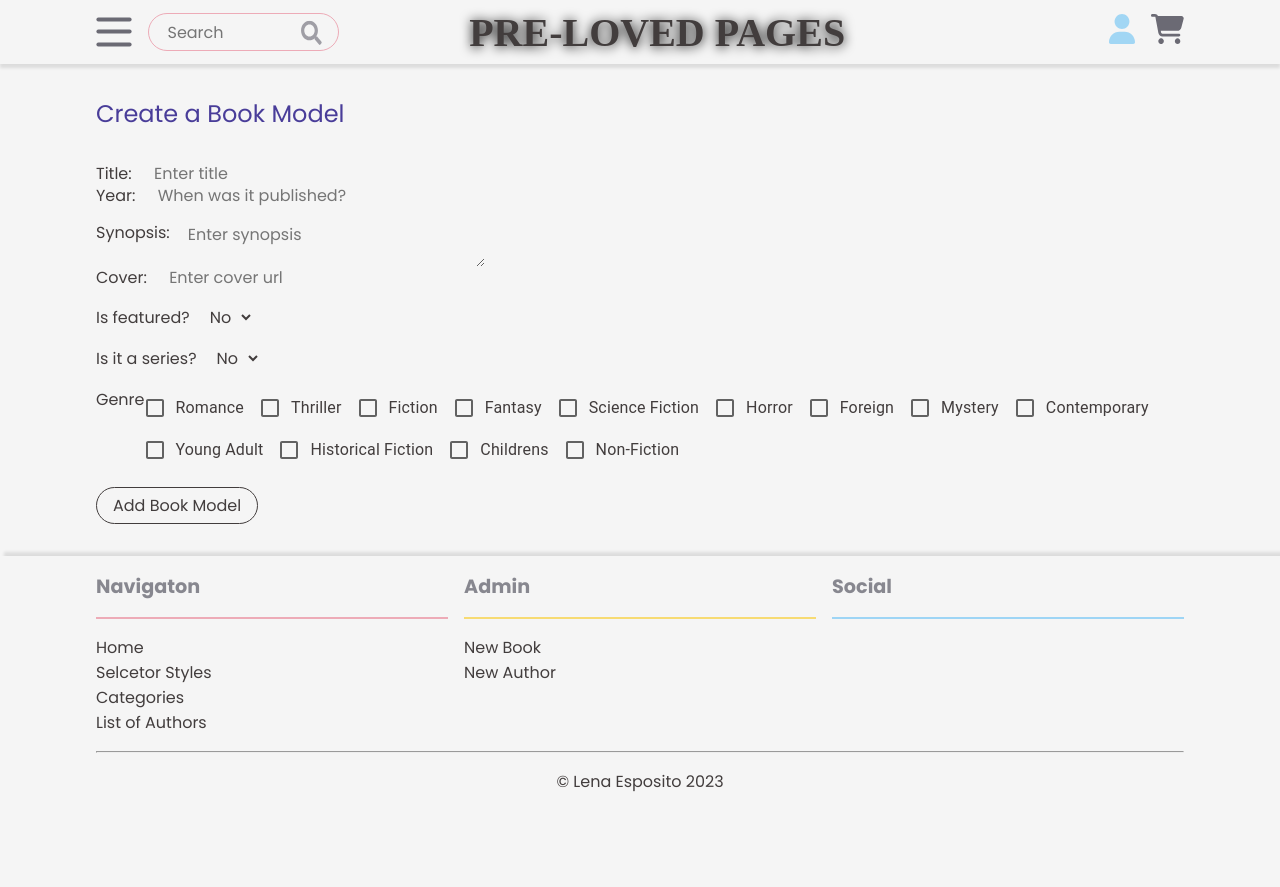
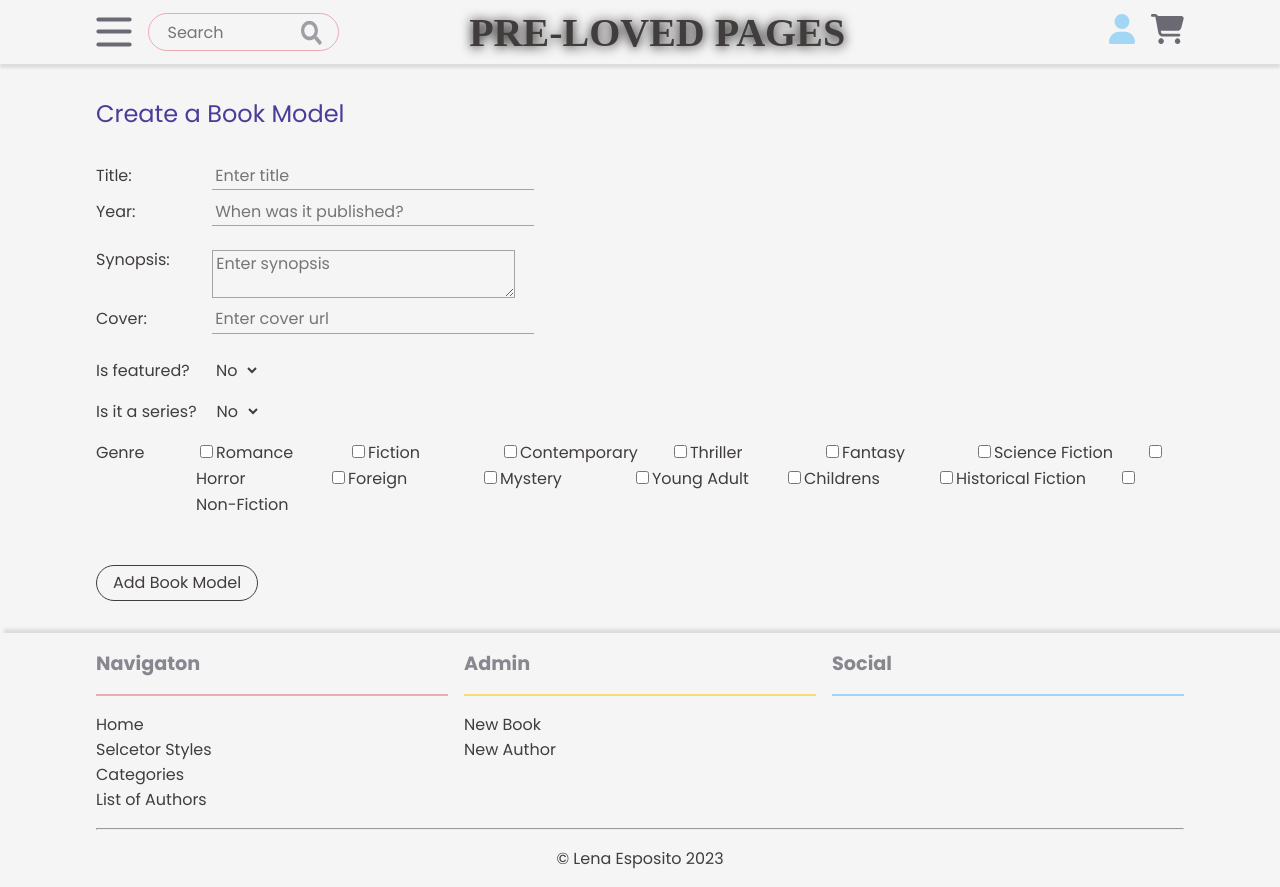
Before and after one commit to majaspar/prelovedpages, a React (Vite) app in the folder prelovedpages/: page /newbook in a window 1280 px wide. Before the commit the page ends 810 px from the top, so only its background shows below. Built offline with nearby package versions, Linux system fonts and the light colour scheme; a web font is replaced by a local one.

Commit message:
add new book functionality

```diff
--- a/prelovedpages/src/admin/NewAuthor.jsx
+++ b/prelovedpages/src/admin/NewAuthor.jsx
@@ -24,7 +24,7 @@ export default function NewAuthor() {
         setAuthor(response.data);
       })
       .catch(error => console.log(error));
-      navigate('/newauthor')
+      navigate('/allauthors')
 
   }
 
--- a/prelovedpages/src/admin/NewBook.jsx
+++ b/prelovedpages/src/admin/NewBook.jsx
@@ -5,8 +5,9 @@ import FormGroup from '@mui/material/FormGroup';
 import FormControlLabel from '@mui/material/FormControlLabel';
 import Checkbox from '@mui/material/Checkbox';
 import FormControl from '@mui/material/FormControl';
+import axios from 'axios'
 
-export default function NewBook() {
+export default function NewBook({ authorid }) {
 
   const [title, setTitle] = useState('');
   const [publishedYear, setPublishedYear] = useState();
@@ -16,54 +17,49 @@ export default function NewBook() {
   const [isPartOfSeries, setIsPartOfSeries] = useState(false);
   const [series, setSeries] = useState(null);
   const [volume, setVolume] = useState(null);
+  const [genre, setGenre] = useState([])
 
-  const [genre, setGenre] = useState({
-    romance: false,
-    thriller: false,
-    fiction: false,
-    fantasy: false,
-    sciencefiction: false,
-    horror: false,
-    foreign: false,
-    mystery: false,
-    contemporary: false,
-    youngadult: false,
-    historicalfiction: false,
-    childrens: false,
-    nonfiction: false
-  });
+  // const [genreObj, setGenreObj] = useState([{
+  //   romance: false, thriller: false, fiction: false, fantasy: false, sciencefiction: false, horror: false, foreign: false, mystery: false, contemporary: false, youngadult: false, historicalfiction: false, childrens: false, nonfiction: false
+  // }]);
 
 
-  const baseURL = 'http://localhost:5000/api/:authors'
+  const navigate = useNavigate();
+
   // Genre Checkboxes
-  const handleChange = (event) => {
-    setGenre({
-      ...genre,
-      [event.target.name]: event.target.checked,
-    });
+  const handleGenreChange = (e) => {
+    const value = e.target.value;
+    const checked = e.target.checked;
+    if(checked) {
+      setGenre([
+        ...genre, value
+      ])
+    } else {
+      setGenre(genre.filter(e => (e !== value)))
+    }
   };
 
-  const { romance, thriller, fiction, fantasy, sciencefiction, horror, foreign, mystery, contemporary, youngadult, historicalfiction, childrens, nonfiction } = genre;
-
+  const baseURL = '/api/books'
   //add book model form submit
   function postBookData() {
     axios
-      .post(`${baseURL}/addbook`, {
-        title, lastName, isAlive, originalLanguage
+      .post(`${baseURL}/${authorid}/addbook`, {
+        title, publishedYear, synopsis, cover, isFeatured, isPartOfSeries, series, volume, genre
       })
       .then((response) => {
         setAuthor(response.data);
       })
       .catch(error => console.log(error));
-      navigate('/newauthor')
 
+    navigate(`/allauthors/${authorid}`)
   }
 
   return (<section className='admin margins mt2'>
 
     <h2>Create a Book Model</h2>
+    <h2>{authorid}</h2>
 
-    <form className='mt2'>
+    <div className='mt2 form'>
 
       <p><label className='mr1' htmlFor="title">Title: </label>
         <input
@@ -125,70 +121,39 @@ export default function NewBook() {
         <></>}
 
       <div className='mt1 flex'>
-
         <label>Genre</label>
-        <FormControl component="fieldset" variant="standard">
-          <FormGroup>
-            <div className='NewBook__genre flex'>
-              <FormControlLabel
-                control={<Checkbox checked={romance} onChange={handleChange} name="romance" />}
-                label="Romance"
-              />
-              <FormControlLabel
-                control={<Checkbox checked={thriller} onChange={handleChange} name="thriller" />}
-                label="Thriller"
-              />
-              <FormControlLabel
-                control={<Checkbox checked={fiction} onChange={handleChange} name="fiction" />}
-                label="Fiction"
-              />
-              <FormControlLabel
-                control={<Checkbox checked={fantasy} onChange={handleChange} name="fantasy" />}
-                label="Fantasy"
-              />
-              <FormControlLabel
-                control={<Checkbox checked={sciencefiction} onChange={handleChange} name="sciencefiction" />}
-                label="Science Fiction"
-              />
-              <FormControlLabel
-                control={<Checkbox checked={horror} onChange={handleChange} name="horror" />}
-                label="Horror"
-              />
-              <FormControlLabel
-                control={<Checkbox checked={foreign} onChange={handleChange} name="foreign" />}
-                label="Foreign"
-              />
-              <FormControlLabel
-                control={<Checkbox checked={mystery} onChange={handleChange} name="mystery" />}
-                label="Mystery"
-              />
-              <FormControlLabel
-                control={<Checkbox checked={contemporary} onChange={handleChange} name="contemporary" />}
-                label="Contemporary"
-              />
-              <FormControlLabel
-                control={<Checkbox checked={youngadult} onChange={handleChange} name="youngadult" />}
-                label="Young Adult"
-              />
-              <FormControlLabel
-                control={<Checkbox checked={historicalfiction} onChange={handleChange} name="historicalfiction" />}
-                label="Historical Fiction"
-              />
-              <FormControlLabel
-                control={<Checkbox checked={childrens} onChange={handleChange} name="childrens" />}
-                label="Childrens"
-              />
-              <FormControlLabel
-                control={<Checkbox checked={nonfiction} onChange={handleChange} name="nonfiction" />}
-                label="Non-Fiction"
-              />
-            </div>
-          </FormGroup>
-        </FormControl>
+        <div>
+          <input type="checkbox" id="romance" name="genre" value="Romance" onChange={handleGenreChange}/>
+          <label className='mr2' htmlFor="romance">Romance</label>
+          <input type="checkbox" id="fiction" name="genre" value="Fiction" onChange={handleGenreChange}/>
+          <label className='mr2' htmlFor="fiction">Fiction</label>
+          <input type="checkbox" id="contemporary" name="genre" value="Contemporary" onChange={handleGenreChange}/>
+          <label className='mr2' htmlFor="contemporary">Contemporary</label>
+          <input type="checkbox" id="thriller" name="genre" value="Thriller"onChange={handleGenreChange} />
+          <label className='mr2' htmlFor="thriller">Thriller</label>
+          <input type="checkbox" id="fantasy" name="genre" value="Fantasy" onChange={handleGenreChange}/>
+          <label className='mr2' htmlFor="fantasy">Fantasy</label>
+          <input type="checkbox" id="sciencefiction" name="genre" value="Science Fiction" onChange={handleGenreChange}/>
+          <label className='mr2' htmlFor="sciencefiction">Science Fiction</label>
+          <input type="checkbox" id="horror" name="genre" value="Horror" onChange={handleGenreChange}/>
+          <label className='mr2' htmlFor="horror">Horror</label>
+          <input type="checkbox" id="foreign" name="genre" value="Foreign" onChange={handleGenreChange}/>
+          <label className='mr2' htmlFor="foreign">Foreign</label>
+          <input type="checkbox" id="mystery" name="genre" value="Mystery" onChange={handleGenreChange}/>
+          <label className='mr2' htmlFor="mystery">Mystery</label>
+          <input type="checkbox" id="youngadult" name="genre" value="Young Adult" onChange={handleGenreChange}/>
+          <label className='mr2' htmlFor="youngadult">Young Adult</label>
+          <input type="checkbox" id="childrens" name="genre" value="Childrens" onChange={handleGenreChange}/>
+          <label className='mr2' htmlFor="childrens">Childrens</label>
+          <input type="checkbox" id="historicalfiction" name="genre" value="Historical Fiction" onChange={handleGenreChange}/>
+          <label className='mr2' htmlFor="historicalfiction">Historical Fiction</label>
+          <input type="checkbox" id="nonfiction" name="genre" value="Non-Fiction" onChange={handleGenreChange}/>
+          <label className='mr2' htmlFor="nonfiction">Non-Fiction</label>
+        </div>
       </div>
-      <button onClick={postBookData} type='submit' className='btn mt1'>Add Book Model</button>
-    </form>
-
+      <button onClick={postBookData} type='submit' className='btn mt3'>Add Book Model</button>
+    </div>
+    {/* End of form */}
   </section>
   )
 }
--- a/prelovedpages/src/admin/admin.css
+++ b/prelovedpages/src/admin/admin.css
@@ -29,3 +29,11 @@
 .NewBook__genre {
     flex-wrap: wrap;
 }
+
+
+.new-book-form {
+    display: none;
+}
+.show {
+    display: block;
+}
--- a/prelovedpages/src/colorsAndUtilities.css
+++ b/prelovedpages/src/colorsAndUtilities.css
@@ -137,7 +137,9 @@ html {
 /**************************/
 /***   UTILITY CLASSES  ***/
 /**************************/
-
+.show {
+    display: block;
+}
 .flex {
     display: flex;
 }
--- a/prelovedpages/src/pages/AuthorPage.jsx
+++ b/prelovedpages/src/pages/AuthorPage.jsx
@@ -1,11 +1,19 @@
 import React, { useState, useEffect } from 'react'
 import axios from 'axios'
-import { useParams } from "react-router-dom"
+import { Link, useParams } from "react-router-dom"
 import SectionTitle from '../components/SectionTitle'
+import NewBook from '../admin/NewBook'
 
 export default function AuthorPage(props) {
     const { id } = useParams()
     const [author, setAuthor] = useState({});
+    const [addBook, openAddBook] = useState(false)
+
+    let checkState = addBook ? 'show' : ''
+    const showNewBookForm = () => {
+        openAddBook(!addBook)
+    }
+
 
     useEffect(() => {
         axios.get(`/api/authors/${id}`)
@@ -14,11 +22,10 @@ export default function AuthorPage(props) {
             });
     }, []);
 
+    return (<>
+        <SectionTitle title={`${author.firstName} ${author.lastName}`} link="/allauthors" btn="Go Back" />
 
-    return (<>
-    <SectionTitle title={`${author.firstName} ${author.lastName}`} link="/allauthors" btn="Go Back" />
-
-        <section className='margins mt2'>
+        <section className='AuthorPage margins mt2'>
             <h3 className='mt1'>Available books by this author:</h3>
             <ul>
                 <li className='ml1 mt1'>Book 1</li>
@@ -26,8 +33,10 @@ export default function AuthorPage(props) {
                 <li className='ml1 mt1'>Book 3</li>
             </ul>
 
-
-
+            <button onClick={showNewBookForm} className="mt4 mb2 btn">Add new book</button>
+            <div className={`new-book-form ${checkState}`}>
+                <NewBook authorid={id}/>
+            </div>
         </section>
     </>
     )
--- a/prelovedpages/src/pages/HomePage.jsx
+++ b/prelovedpages/src/pages/HomePage.jsx
@@ -12,7 +12,7 @@ export default function HomePage() {
       <LatestBooks/>
       <SectionTitle title="Popular categories" link="/categories" btn="See All"/>
       <CategoriesGrid/>
-      <SectionTitle title="Poplar authors" link="/book" btn="See All"/>
+      <SectionTitle title="Popular authors" link="/book" btn="See All"/>
       <PopularAuthors/>
 
   </>
```
Also changed, not shown: 2 other files (tests, documents, lock files or other folders).
